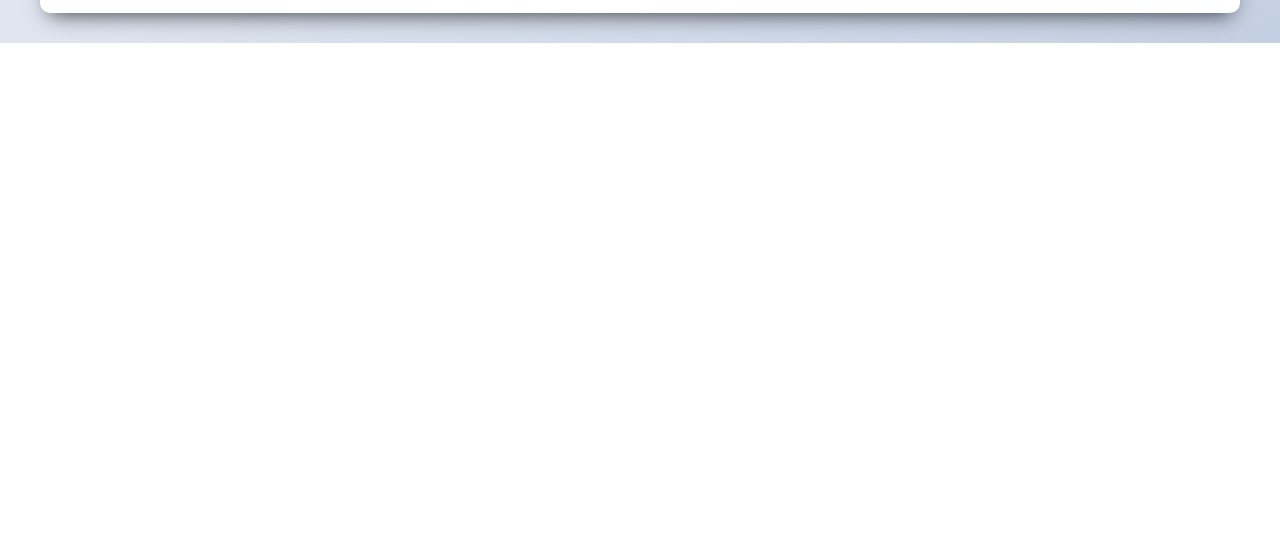
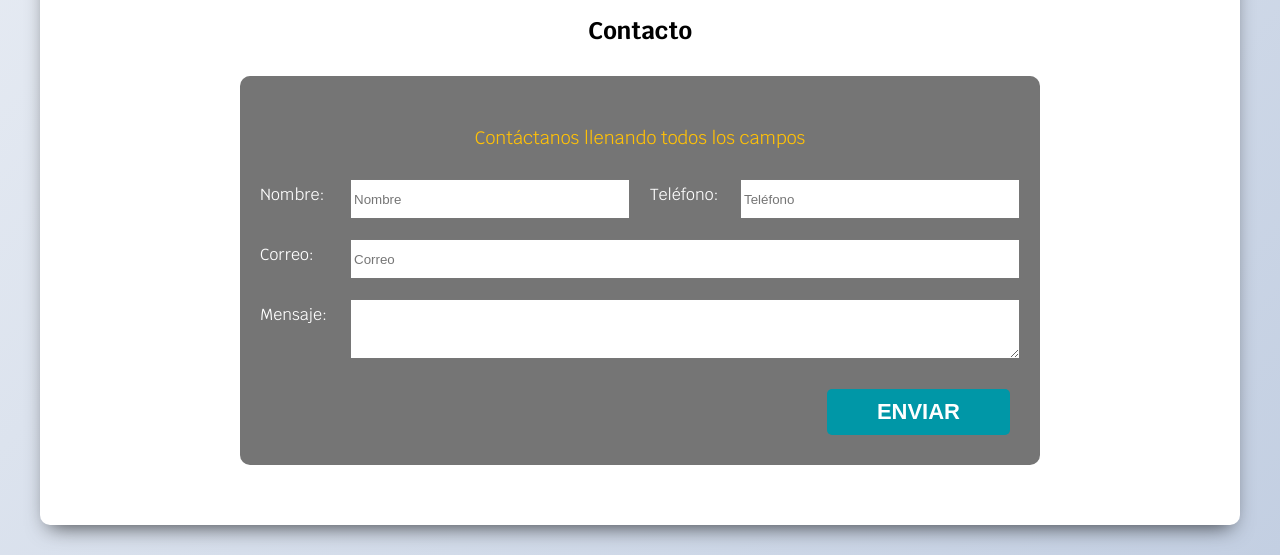
Before and after one commit to Maricorazo95/Sitio_Web_Freelancer, a plain HTML site: page index.html in a window 1280 px wide. Shown: the part 940-1495 px from the top of the page. Before the commit the page ends 983 px from the top, so only its background shows below. Drawn offline with Linux system fonts and the light colour scheme.

Commit message:
261218-fin flexbox

```diff
--- a/css/style.css
+++ b/css/style.css
@@ -2,6 +2,7 @@
     --primario: #ffc107;
     --secundario:#0097a7;
     --oscuro: #212121;
+    --gris:#757575;
 
     --anchoPantalla: 1200px;
 }
@@ -31,6 +32,10 @@ h3{
     color: var(--secundario);
     font-weight: 400;
     font-size: 2.2rem;
+}
+p{
+    font-size: 1.8rem;
+    line-height: 2;
 }
 .site-header{
     background-color: #ffffff;
@@ -103,10 +108,14 @@ h3{
     font-weight: 700;
     font-size: 2.2rem;
     border-radius: .5rem;
+    border: none;
+}
+.boton:hover{
+    cursor: pointer;
 }
 .contenedor{
     max-width: var(--anchoPantalla);
-    margin: 0 auto;
+    margin: 3rem auto;
     background-color: #ffffff;
     padding: 3rem;
     border-radius: 1rem;
@@ -114,6 +123,80 @@ h3{
     -moz-box-shadow: 0px 10px 21px -9px rgba(0,0,0,0.74);
     box-shadow: 0px 10px 21px -9px rgba(0,0,0,0.74);
 }
-.servicios{
-    margin: 3rem auto;
+@media (min-width:768px){
+    .contenedor-servicios{
+        display: flex;
+        justify-content: space-between;
+    }
+    .servicio{
+        flex: 0 0 calc(33.3% - 1rem);
+    }
 }
+.servicio{
+    display: flex;
+    flex-direction: column;
+    align-items: center;
+}
+.iconos{
+    width: 100px;
+    height: 100px;
+    border-radius: 50%;
+    background-color: var(--primario);
+    display: flex;
+    justify-content: space-evenly;
+    align-items: center;
+    margin-top: 3rem;
+}
+.iconos{
+    font-size: 3rem;
+}
+form{
+    background-color: var(--gris);
+    padding: 2rem;
+    border-radius: 1rem;
+    margin-top: 3rem;
+}
+form legend{
+    text-align: center;
+    font-size: 1.8rem;
+    color: var(--primario);
+    margin: 3rem 0;
+}
+@media (min-width:768px){
+    form{
+        max-width: 800px;
+        margin: 3rem auto;
+    }
+    .contenedor-campos{
+        display: flex;
+        justify-content: space-between;
+        flex-wrap: wrap;
+    }
+    .campo{
+        flex: 0 0 calc(50% - 1rem);
+    }
+}
+.campo{
+    display: flex;
+    margin-bottom: 2rem;
+}
+.campo label{
+    flex: 0 0 90px;
+    margin-top: .5rem;
+    color: #ffffff;
+}
+.campo input{
+    flex: 1;
+    height: 4rem;
+}
+.campo textarea{
+    flex: 1;
+    height: 6rem;
+}
+.w-100{
+    flex: 0 0 100%;
+}
+.enviar{
+    display: flex;
+    justify-content: flex-end;
+}
--- a/index.html
+++ b/index.html
@@ -29,7 +29,8 @@
         </div>
     </div>
 
-    <main class="servicios contenedor">
+    <div class="contenedor">
+        <main class="servicios">
 
             <h2>Nuestros Servicios</h2>
             <div class="contenedor-servicios">
@@ -39,8 +40,6 @@
                         <i class="fas fa-pen-fancy"></i>
                     </div>
                     <p>Nullam ornare blandit massa, a cursus arcu euismod commodo. Nullam nec lorem placerat, luctus sapien hendrerit, convallis libero. </p>            </div>
-        </div>
-        <div class="contenedor-servicios">
                 <div class="servicio">
                     <h3>Aplicaciones Móviles</h3>
                     <div class="iconos">
@@ -49,8 +48,6 @@
                     </div>
                     <p>Nullam ornare blandit massa, a cursus arcu euismod commodo. Nullam nec lorem placerat, luctus sapien hendrerit, convallis libero.</p>
                 </div>
-        </div>
-        <div class="contenedor-servicios">
                 <div class="servicio">
                     <h3>Social Media</h3>
                     <div class="iconos">
@@ -62,6 +59,35 @@
 
         </main>
 
+        <section id="contacto" class="contacto">
+            <h2>Contacto</h2>
+            <form action="#">
+                <legend>Contáctanos llenando todos los campos</legend>
+
+                <div class="contenedor-campos">
+                    <div class="campo">
+                        <label>Nombre:</label>
+                        <input type="text" name="nombre" placeholder="Nombre">
+                    </div>
+                    <div class="campo">
+                        <label>Teléfono:</label>
+                        <input type="tel" name="telefono" placeholder="Teléfono">
+                    </div>
+                    <div class="campo w-100">
+                        <label>Correo:</label>
+                        <input type="mail" name="correo" placeholder="Correo">
+                    </div>
+                    <div class="campo w-100">
+                        <label>Mensaje:</label>
+                        <textarea></textarea>
+                    </div>
+                </div>
+                <div class="enviar">
+                    <input type="submit" class="boton" value="Enviar">
+                </div>
+            </form>
+        </section>
+    </div>
 </body>
 
 </html>
```
Lines whose indentation alone changed are shown as unchanged.
